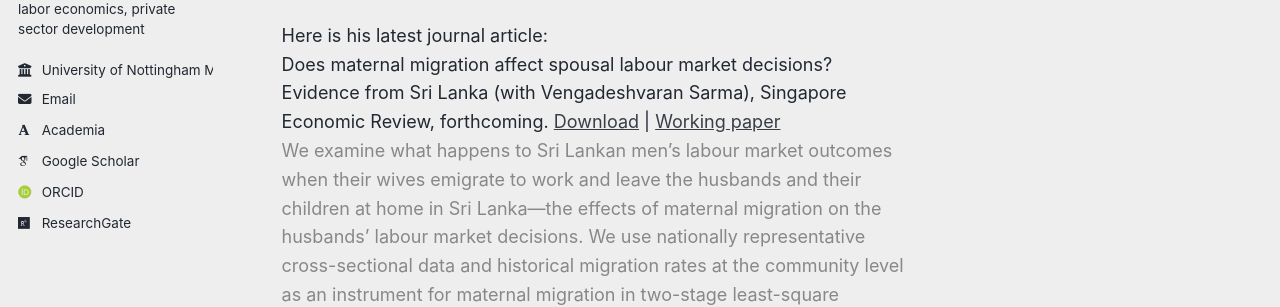
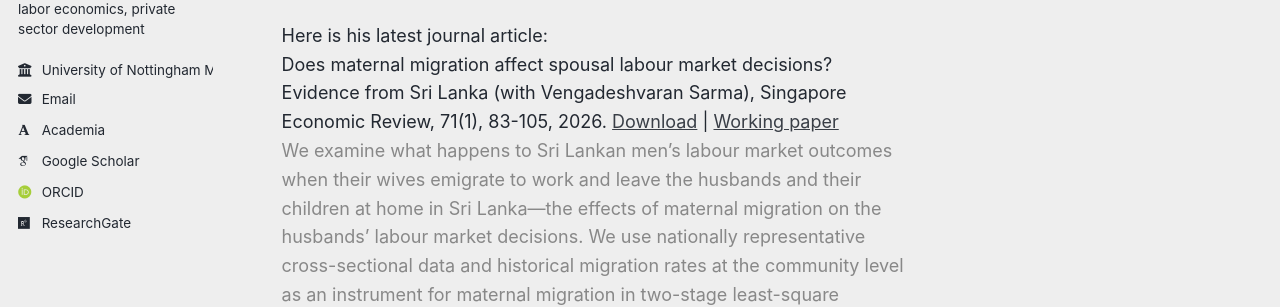
Before and after one commit to rasyadparinduri/rasyadparinduri.github.io, a Jekyll site: the page built from _pages/about.md, in a window 1280 px wide and 1128 px high. Shown: the part 347-654 px from the top of the window. Built offline with Jekyll 4.4.1, drawn with Linux system fonts in a browser that asks for light colours; some web fonts are replaced; a script bundle is joined from its source files by our own code; library files that are not in the unit come from our copies.

Commit message:
Update about.md

```diff
--- a/_pages/about.md
+++ b/_pages/about.md
@@ -14,6 +14,6 @@ Journal of Development Studies, Economics of Transition, Economics of Education
 Economic Papers, and World Development.</p>
 
 Here is his latest journal article:<br>
-Does maternal migration affect spousal labour market decisions? Evidence from Sri Lanka (with Vengadeshvaran Sarma), Singapore Economic Review, forthcoming. <a href="https://mpra.ub.uni-muenchen.de/95295/1/MPRA_paper_95295.pdf" target="_blank">Download</a> | <a href="https://mpra.ub.uni-muenchen.de/95295/1/MPRA_paper_95295.pdf" target="_blank">Working paper</a> <br>
+Does maternal migration affect spousal labour market decisions? Evidence from Sri Lanka (with Vengadeshvaran Sarma), Singapore Economic Review, 71(1), 83-105, 2026. <a href="https://doi.org/10.1142/S021759082150048X" target="_blank">Download</a> | <a href="https://econpapers.repec.org/paper/pramprapa/60752.htm" target="_blank">Working paper</a> <br>
 <span style="color:#888888; margin:0; padding:0; line-height:1.3;">
 We examine what happens to Sri Lankan men’s labour market outcomes when their wives emigrate to work and leave the husbands and their children at home in Sri Lanka—the effects of maternal migration on the husbands’ labour market decisions. We use nationally representative cross-sectional data and historical migration rates at the community level as an instrument for maternal migration in two-stage least-square estimations. We find maternal migration reduces the husbands’ labour supply. The husbands are more likely to exit the labour market and become unemployed; the employed are less likely to moonlight and have lower wages; those that exit the labour market are more likely to become stay-at-home dads. Using a second instrument, an indicator of whether a community has foreign-employment agencies, we also confirm our main results. Our findings indicate that policies that aim to promote female migration as an exogenous income source may fall short if they do not address the effects of the husbands’ labour market decisions.</span>
```
